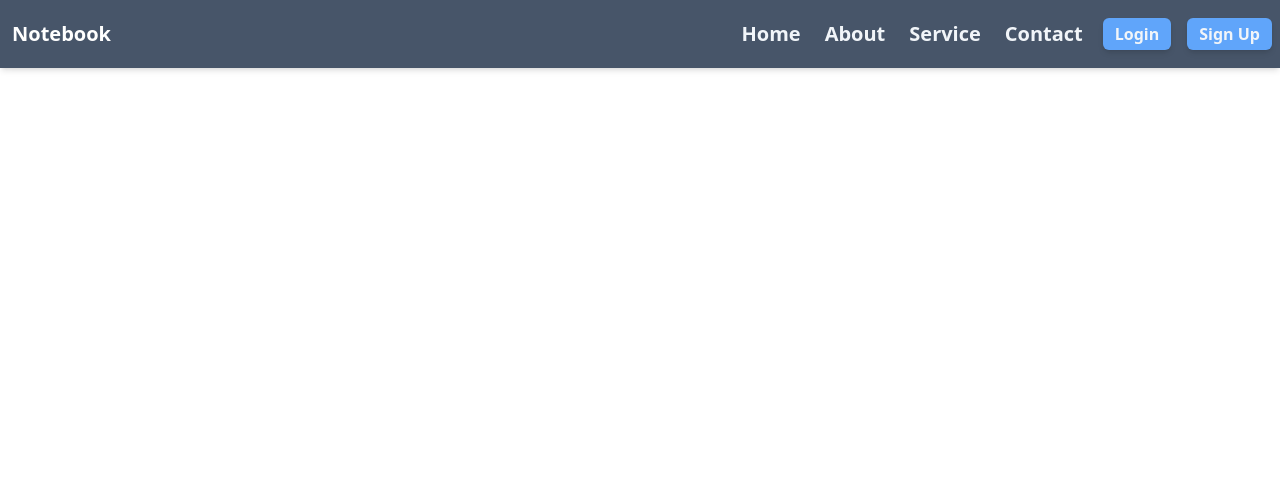
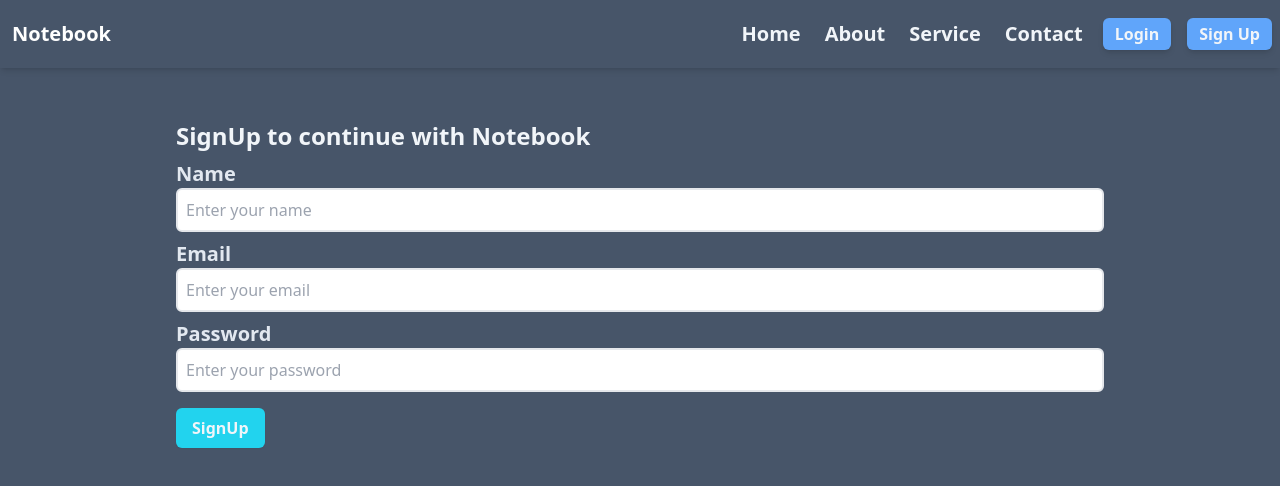
Before and after one commit to ahmadrazanawab/notebooks, a React (Vite) app: page /signup in a window 1280 px wide. Shown: the top 486 px of the page. Built offline with nearby package versions, Linux system fonts and the light colour scheme.

Commit message:
frontend login and signup style is complete

```diff
--- a/src/App.jsx
+++ b/src/App.jsx
@@ -5,6 +5,8 @@ import { BrowserRouter as Router, Route, Switch } from "react-router-dom";
 import NotesState from './context/NotesState'
 import Home from './component/Home';
 import About from './component/About';
+import Login from './component/Login';
+import SignUp from './component/SignUp';
 
 function App() {
   return (
@@ -14,7 +16,9 @@ function App() {
               <Navbar />
               <Switch>
                   <Route exact path="/"> <Home /> </Route>
-                  <Route exact path="/about"> <About/> </Route>
+                  <Route exact path="/about"> <About /> </Route>
+                  <Route exact path="/login"> <Login /> </Route>
+                   <Route exact path="/signup"> <SignUp/> </Route>
               </Switch>
           </Router>
          </NotesState>
--- /dev/null
+++ b/src/component/Login.jsx
@@ -0,0 +1,22 @@
+import React from 'react'
+
+const Login = () => {
+  return (
+    <div className="bg-slate-600 md:pt-28  pt-20 h-[100vh]">
+          <form action="">
+              <div className="md:mx-44 mx-6 my-2"><h4 className="text-2xl font-semibold text-slate-100">Login to continue with Notebook</h4></div>
+        <div className="flex flex-col md:mx-44 mx-6 my-2">
+              <label htmlFor="email" className="text-xl font-bold text-slate-200">Email</label>
+              <input type="email" className="bg-white py-2 px-2 rounded-md outline-none border-2 border-solid boder-slate-300"  name="email" id="email" placeholder='Enter your email'/>
+        </div>
+        <div className="flex flex-col md:mx-44 mx-6 my-2">
+              <label htmlFor="password" className="text-xl font-bold text-slate-200">Password</label>
+              <input type="password" className="bg-white py-2 px-2 rounded-md outline-none border-2 border-solid boder-slate-300"  name="password" id="password" placeholder='Enter your password'/>
+        </div>
+        <div   className="md:mx-44 mx-6 py-2 my-2"><button type="submit" className="btn bg-cyan-400 font-bold text-slate-100 rounded-md shadow-sm hover:scale-95 px-4 py-2 cursor-pointer ">Login</button></div>
+    </form>
+</div>
+  )
+}
+
+export default Login
--- a/src/component/Notes.jsx
+++ b/src/component/Notes.jsx
@@ -3,6 +3,7 @@ import NoteContext from '../context/NotesContext'
 import NotesItem from './NotesItem'
 import AddNote from './AddNote';
 import Modal from './Modal';
+
 
 
 const Notes = () => {
@@ -18,7 +19,10 @@ const Notes = () => {
         setShowModal(true)
     }
 
-
+    const onClosed = (e) => {
+        e.preventDefault();
+        setShowModal(false);
+    }
 
     const UpdateNote = (currentNote) => {
         setId(currentNote._id);
@@ -51,8 +55,8 @@ const Notes = () => {
                           <label htmlFor="tag" className="block mb-2 text-sm font-medium text-gray-600">Tag</label>
                           <input type="text" value={etag} onChange={(e)=>setEtag(e.target.value)} name="tag" id="tag" className="bg-gray-300 outline-none border-gray-300 text-gray-900 text-sm rounded-lg focus:ring-blue-500 focus:border-blue-500 block w-full p-2.5"  />
                       </div>
-                      <div>
-                          <button onClose={() => setShowModal(false)} className="mx-1 bg-cyan-600 text-slate-50 font-bold px-2 py-1 rounded-md shadow-md hover:scale-95">Cancel Note</button>
+                      <div onClick={onClosed}>
+                          <button  className="mx-1 bg-cyan-600 text-slate-50 font-bold px-2 py-1 rounded-md shadow-md hover:scale-95">Cancel Note</button>
                           <button type="submit" onClick={hadleClickUpdate} className="mx-1 bg-cyan-600 text-slate-50 font-bold px-2 py-1 rounded-md shadow-md hover:scale-95">Save Note</button>
                       </div>
 
--- /dev/null
+++ b/src/component/SignUp.jsx
@@ -0,0 +1,26 @@
+import React from 'react'
+
+const SignUp = () => {
+  return (
+    <div className="bg-slate-600 md:pt-28  pt-20 h-[100vh]">
+          <form action="">
+              <div className="md:mx-44 mx-6 my-2"><h4 className="text-2xl font-semibold text-slate-100">SignUp to continue with Notebook</h4></div>
+        <div className="flex flex-col md:mx-44 mx-6 my-2">
+              <label htmlFor="name" className="text-xl font-bold text-slate-200">Name</label>
+              <input type="text" className="bg-white py-2 px-2 rounded-md outline-none border-2 border-solid boder-slate-300"  name="name" id="name" placeholder='Enter your name'/>
+        </div>
+        <div className="flex flex-col md:mx-44 mx-6 my-2">
+              <label htmlFor="email" className="text-xl font-bold text-slate-200">Email</label>
+              <input type="email" className="bg-white py-2 px-2 rounded-md outline-none border-2 border-solid boder-slate-300"  name="email" id="email" placeholder='Enter your email'/>
+        </div>
+        <div className="flex flex-col md:mx-44 mx-6 my-2">
+              <label htmlFor="password" className="text-xl font-bold text-slate-200">Password</label>
+              <input type="password" className="bg-white py-2 px-2 rounded-md outline-none border-2 border-solid boder-slate-300"  name="password" id="password" placeholder='Enter your password'/>
+        </div>
+        <div   className="md:mx-44 mx-6 py-2 my-2"><button type="submit" className="btn bg-cyan-400 font-bold text-slate-100 rounded-md shadow-sm hover:scale-95 px-4 py-2 cursor-pointer ">SignUp</button></div>
+    </form>
+</div>
+  )
+}
+
+export default SignUp
```
